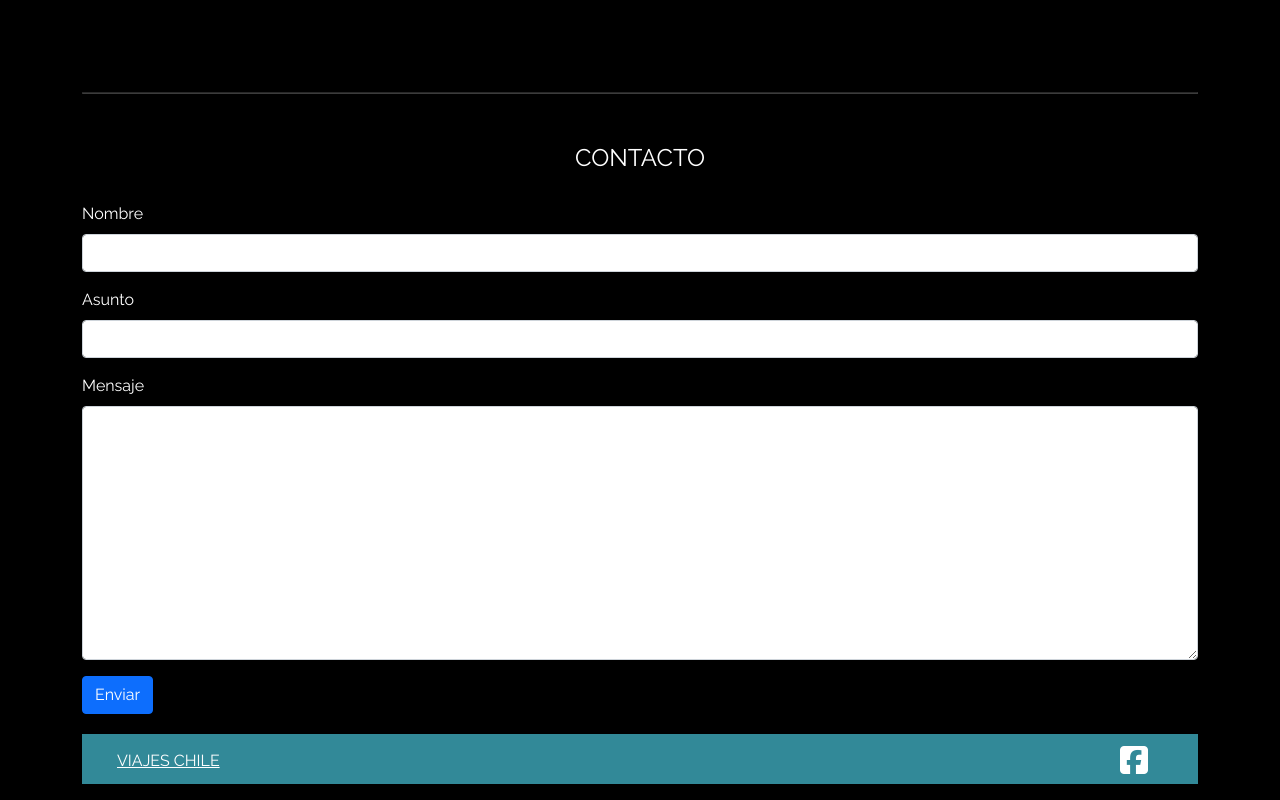
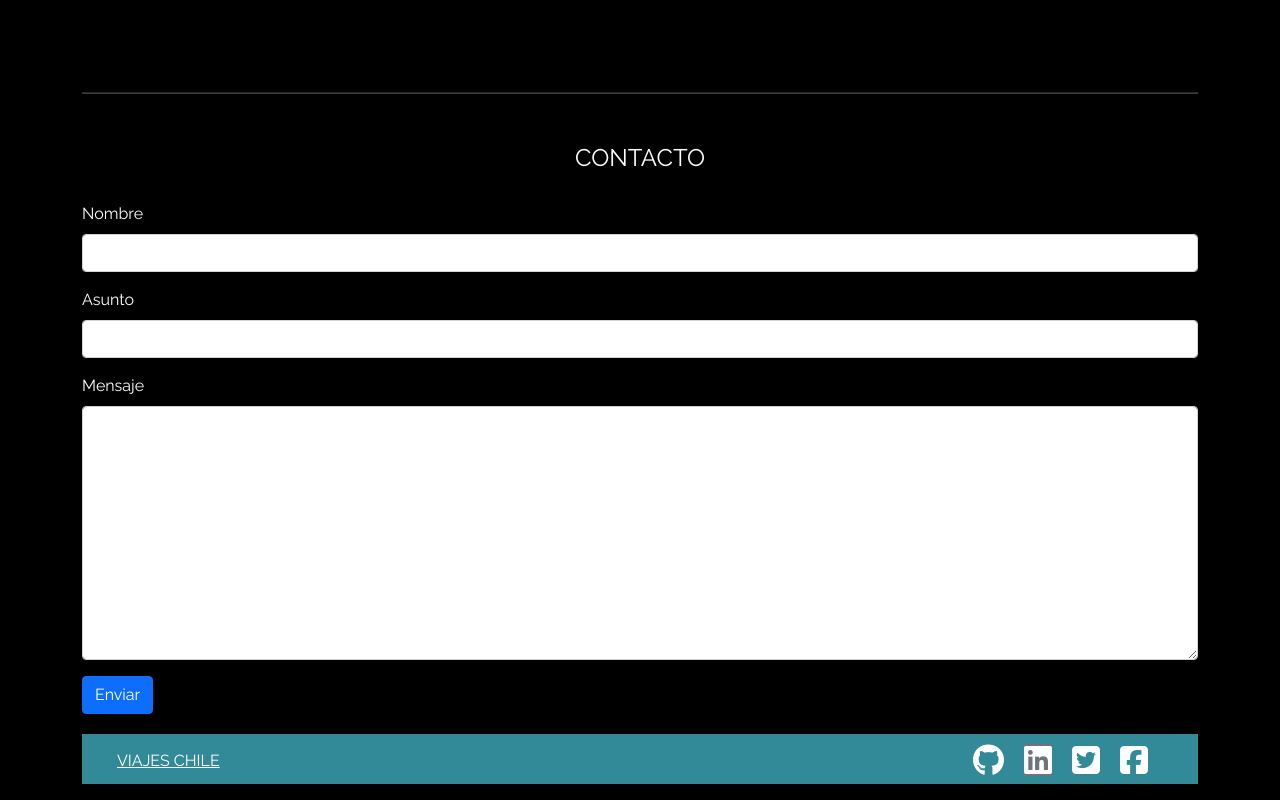
Before and after one commit to SebaChuaqui/viajes-chile-page, a plain HTML site: page index.html in a window 1280 px wide. Shown: the part 1929-2729 px from the top of the page. Drawn offline with nearby package versions, Linux system fonts and the light colour scheme.

Commit message:
Tercer Commit

```diff
--- a/index.html
+++ b/index.html
@@ -192,10 +192,20 @@
                         <a href="https://www.facebook.com/" target="_blank"><i class="fab fa-facebook-square fa-2x"
                                 aria-hidden="true" data-toggle="tooltip" data-placement="top" title="Facebook"></i></a>
                     </li>
-
-                </ul>
+                    <li>
+                        <a href="https://twitter.com/" target="_blank"><i class="fab fa-twitter-square fa-2x"
+                                aria-hidden="true" data-toggle="tooltip" data-placement="top" title="Twitter"></i></a>
+                    </li>
+                    <li>
+                        <a href="https://www.linkedin.com" target="_blank"><i
+                                class="fab fa-linkedin fa-2x btn-secondary" aria-hidden="true" data-toggle="tooltip"
+                                data-placement="top" title="LinkedIn"></i></a>
+                    </li>
+                    <li>
+                        <a href="https://www.github.com./" target="_blank"><i class="fab fa-github fa-2x"
+                                aria-hidden="true" data-toggle="tooltip" data-placement="top" title="Github"></i></a>
+                    </li>
             </div>
-
         </div>
     </footer>
     <script src="https://code.jquery.com/jquery-3.6.0.min.js"
```
